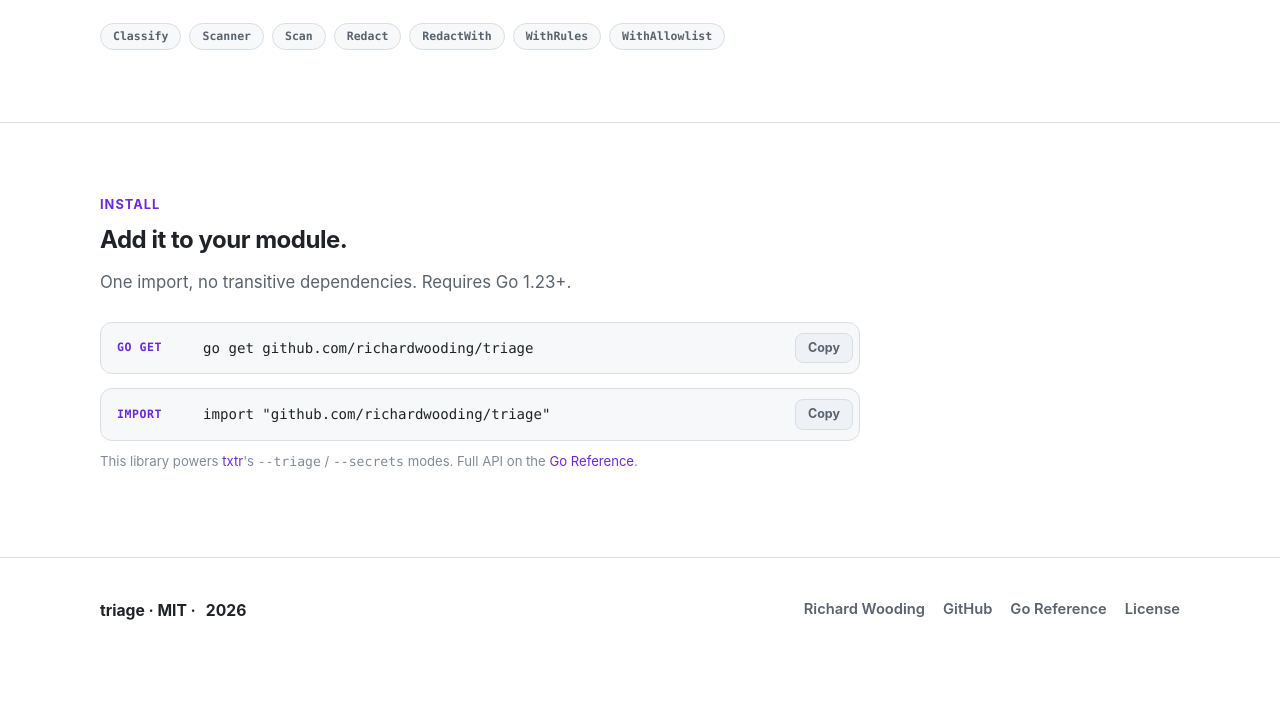
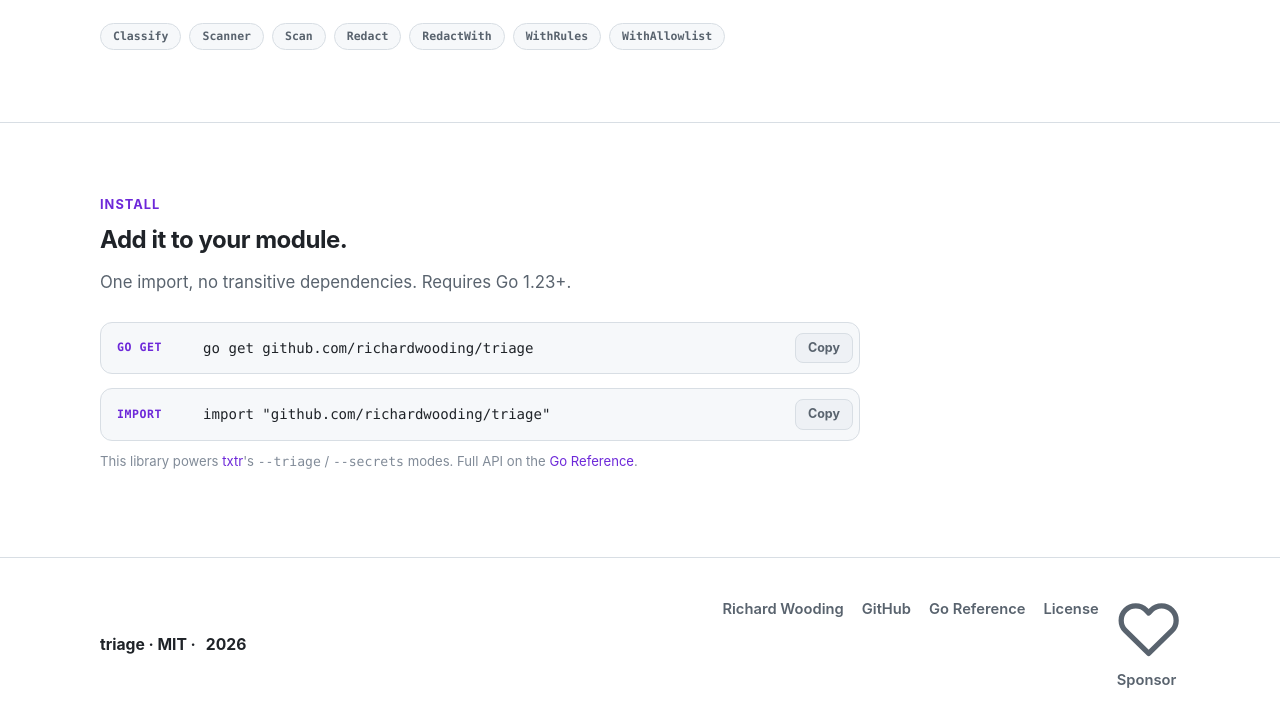
Before and after one commit to richardwooding/triage, a plain HTML site: page docs/index.html in a window 1280 px wide. Shown: the part 1807-2533 px from the top of the page. Before the commit the page ends 2490 px from the top, so only its background shows below. Drawn offline with Linux system fonts and the light colour scheme.

Commit message:
feat: ask for sponsorship, in the two places people read (#12)
The .github default FUNDING.yml already puts a Sponsor button on this repo,
but the button lives in the sidebar where nobody looks. The README section
sits next to the licence, where someone who has just found this useful is
already reading; the site footer reaches the visitors who never open GitHub.

Wording is identical across every repo on purpose: one place to change if the
ask changes, and no per-repo pleading. The footer link is styled by gloam's
gl-sponsor class, which arrived with the last asset sync.

```diff
--- a/docs/index.html
+++ b/docs/index.html
@@ -200,6 +200,10 @@ clean := sc.Redact(b) <span class="c">// input untouched</span></pre>
       <a href="https://github.com/richardwooding/triage">GitHub</a>
       <a href="https://pkg.go.dev/github.com/richardwooding/triage">Go Reference</a>
       <a href="https://github.com/richardwooding/triage/blob/main/LICENSE">License</a>
+      <a class="gl-sponsor" href="https://github.com/sponsors/richardwooding">
+        <svg viewBox="0 0 24 24" fill="none" stroke="currentColor" stroke-width="2" stroke-linecap="round" stroke-linejoin="round" aria-hidden="true"><path d="M20.8 4.6a5.5 5.5 0 0 0-7.8 0L12 5.7l-1-1.1a5.5 5.5 0 0 0-7.8 7.8L12 21l8.8-8.6a5.5 5.5 0 0 0 0-7.8z"/></svg>
+        Sponsor
+      </a>
     </nav>
   </div>
 </footer>
```
